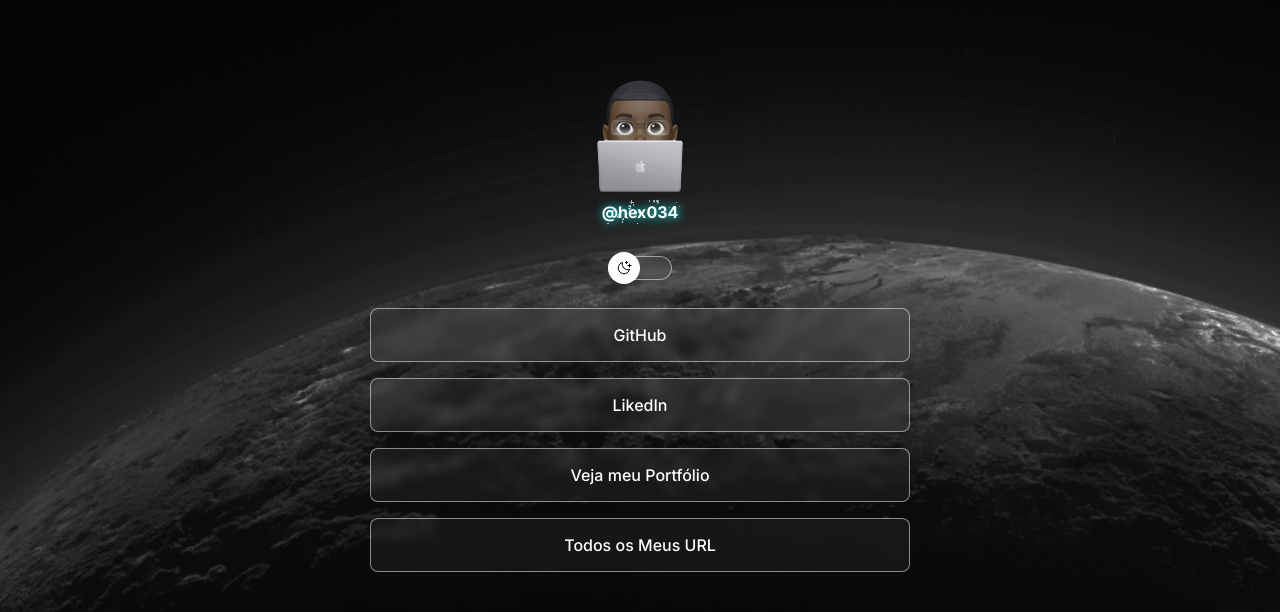
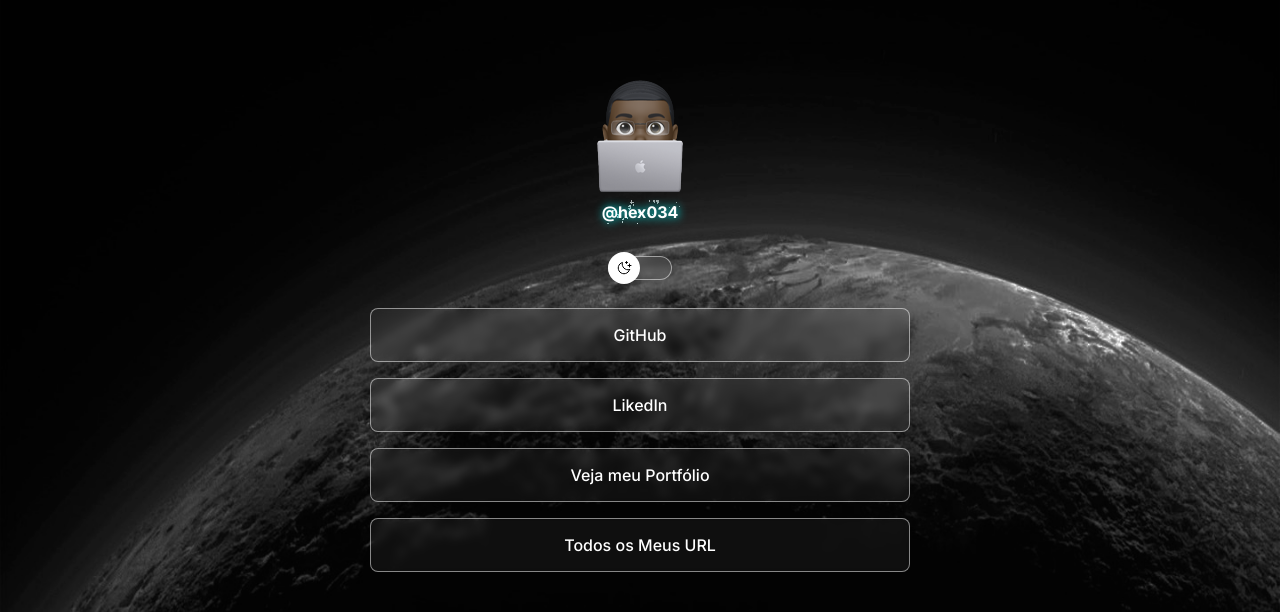
Before and after one commit to hex034/projeto, a plain HTML site: page index.html in a window 1280 px wide. Shown: the top 612 px of the page. Drawn offline with nearby package versions, Linux system fonts and the light colour scheme.

Commit message:
adjust bg.jpg

```diff
--- a/style.css
+++ b/style.css
@@ -8,7 +8,7 @@
 
 :root {
   --text-color: white;
-  --bg-url: url(./assets/bg-mobile.png);
+  --bg-url: url(./assets/bg-mobile.png) no-repeat;
   --stroke-color: rgba(255, 255, 255, 0.5);
   --surface-color: rgba(255, 255, 255, 0.05);
   --surface-color-hover: rgba(0, 0, 0, 0.02);
@@ -196,7 +196,7 @@ footer {
 /* media queries */
 @media (min-width: 700px) {
   :root {
-    --bg-url: url(./assets/bg.png);
+    --bg-url: url(./assets/bg.jpg);
   }
 
   .light {
```
Also changed, not shown: assets/bg.jpg (added), assets/bg.png (deleted).
